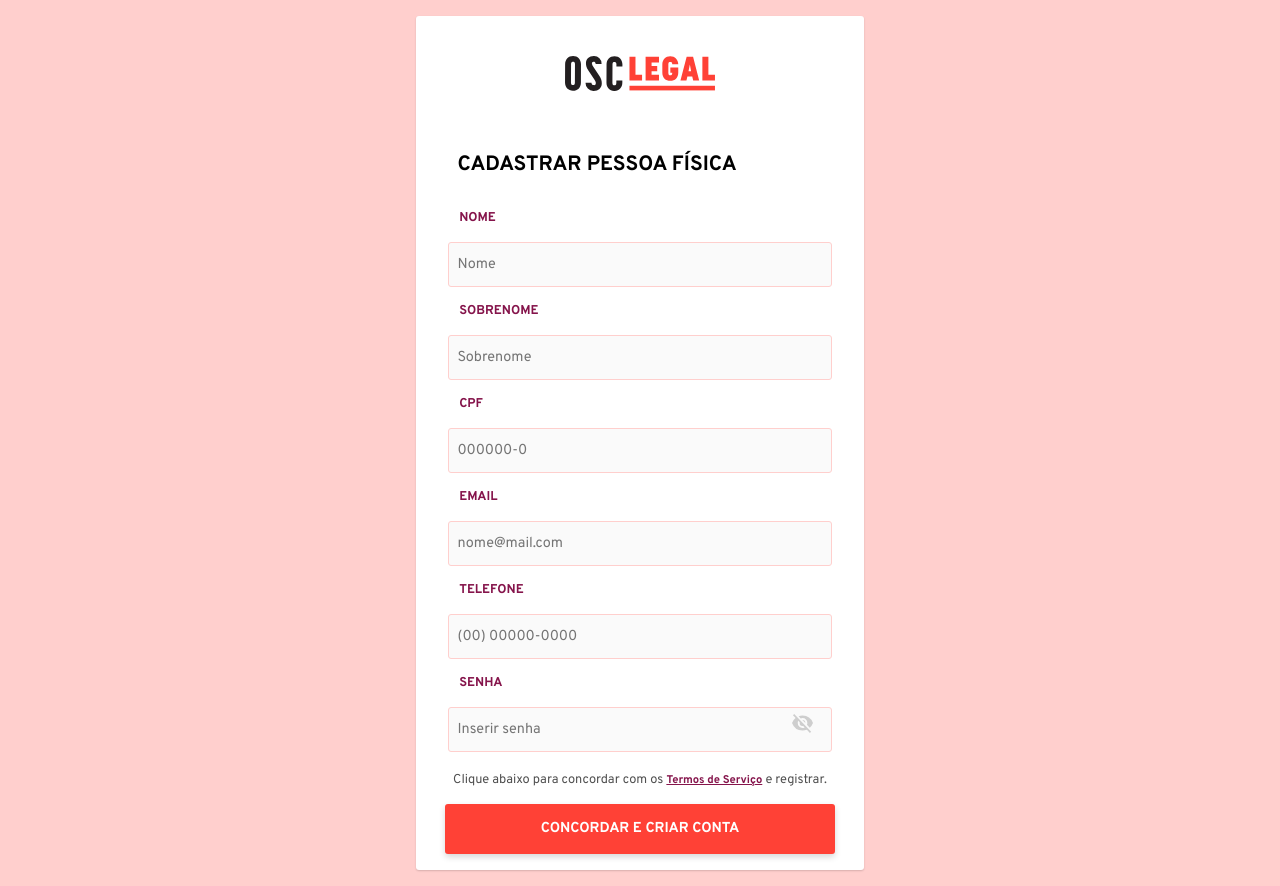
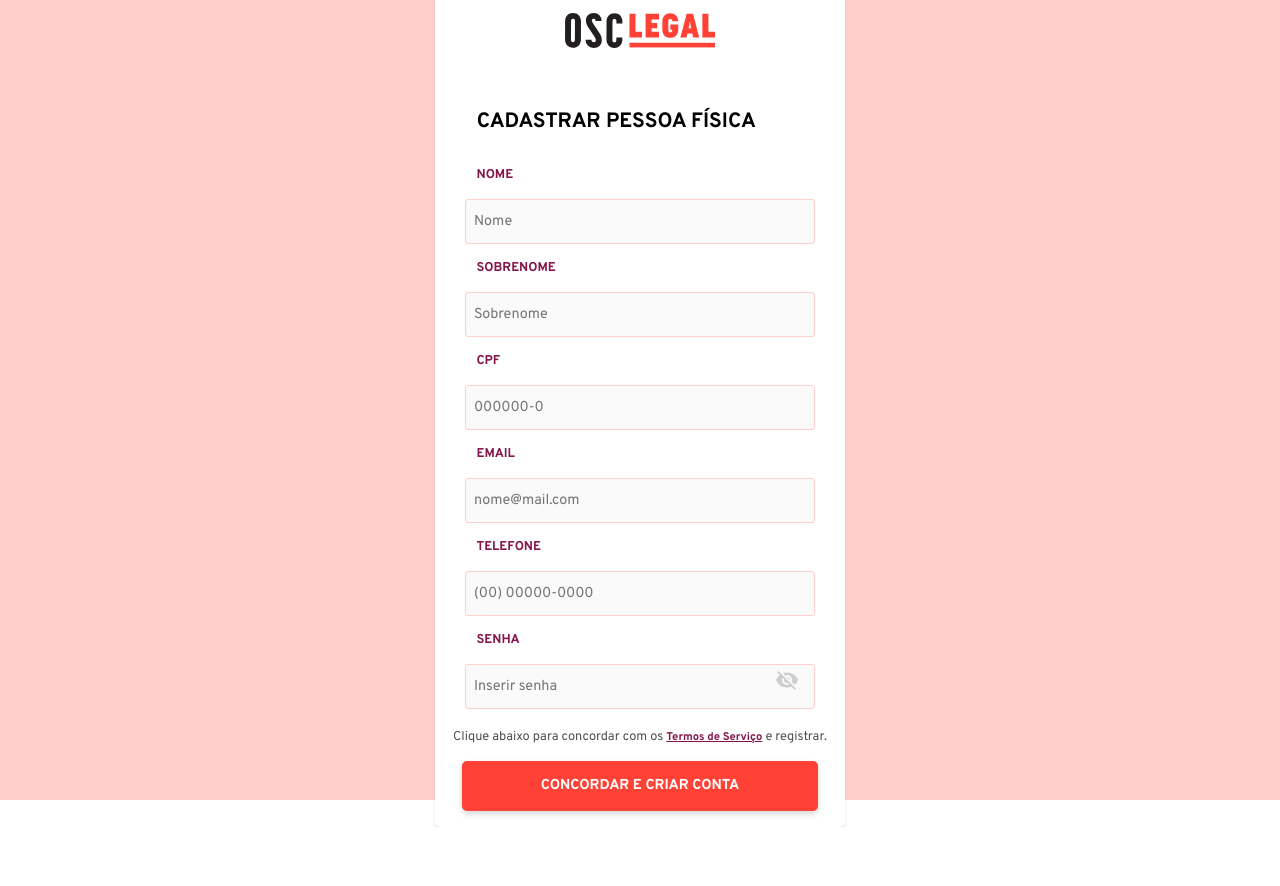
Before and after one commit to mymrtt/OSC-Legal, a React (Create React App) app: page /createuser in a window 1280 px wide. After the commit the page ends 827 px from the top, so only its background shows below. Built offline with nearby package versions, Linux system fonts and the light colour scheme.

Commit message:
fixing create user screen

```diff
--- a/package.json
+++ b/package.json
@@ -2,7 +2,7 @@
   "name": "osc",
   "version": "0.1.0",
   "private": true,
-  "homepage": "https://mymrtt.github.io/OSC-Legal/",
+  "homepage": "https://mymrtt.github.io/",
   "dependencies": {
     "@testing-library/jest-dom": "^4.2.4",
     "@testing-library/react": "^9.3.2",
--- a/src/components/Button.js
+++ b/src/components/Button.js
@@ -2,20 +2,20 @@ import React from 'react';
 import styled from 'styled-components';
 
 export const MyButton = styled.button`
+  margin: ${props => props.margin};
   width: ${props => props.width};
   height: ${props => props.height};
-  margin: ${props => props.margin};
   color: #fff;
-  background-color: #ff4136;
-  border: 0;
-  border-radius: 3px;
+  font-size: 0.9rem;
   font-weight: 600;
   font-family: Overpass, Bold;
-  font-size: 0.9rem;
+  border: 0;
+  border-radius: 5px;
+  background-color: #ff4136;
   box-shadow: 0 3px 6px #00000029;
   text-transform: uppercase;
 
-  @media (max-width: 648px) {
+  ${'' /* @media (max-width: 648px) {
     width: ${props => (props.login ? '90%' : '100%')};
   }
 
@@ -24,15 +24,15 @@ export const MyButton = styled.button`
   }
 
   @media (max-width: 320px) {
-    width: ${props => (props.login ? "83%" : "100%")};
-  }
+    width: ${props => (props.login ? '83%' : '100%')};
+  } */}
 
 `;
 
 export default function Button(props) {
-  return (
-    <MyButton onClick={props.onClick} login={props.login} type={props.type} width={props.width} height={props.height} margin={props.margin}>
-      {props.text}
-    </MyButton>
-  );
+	return (
+		<MyButton onClick={props.onClick} login={props.login} type={props.type} width={props.width} height={props.height} margin={props.margin}>
+			{props.text}
+		</MyButton>
+	);
 }
--- a/src/routes/routes.js
+++ b/src/routes/routes.js
@@ -18,7 +18,7 @@ import Dashboard from '../screens/dashboard/index';
 // import Organization from '../screens/dashboard/Organization/OrganizationScreen';
 
 import PrivateRoute from './PrivateRoute';
-import NoMatch from '../NoMatch';
+// import NoMatch from '../NoMatch';
 
 const Routes = () => (
 	<BrowserRouter>
@@ -31,8 +31,7 @@ const Routes = () => (
 			<Route path='/newpassword' component={NewPassowrdScreen} />
 			<Route path='/createuser' component={CreateUserScreen} />
 			{/* <Route path='/organization' component={Organization} /> */}
-
-			<Route component={NoMatch} />
+			{/* <Route component={NoMatch} /> */}
 			<PrivateRoute component={Dashboard} />
 		</Switch>
 	</BrowserRouter>
--- a/src/screens/onboarding/User/CreateUserScreen.js
+++ b/src/screens/onboarding/User/CreateUserScreen.js
@@ -8,7 +8,8 @@ import FisicalPersonTerms from './UserTerms';
 
 export const Container = styled.div`
   width: 100%;
-  min-height: 100vh;
+  ${''}
+  height: 100vh;
   display: flex;
   justify-content: center;
   align-items: center;
@@ -21,13 +22,13 @@ export const Container = styled.div`
 
 class CreateFisicalPersonScreen extends Component {
   state = {
-    modalTerms: false,
+  	modalTerms: false,
   };
 
   handleModalTerms = () => {
-    this.setState({
-      modalTerms: !this.state.modalTerms,
-    });
+  	this.setState({
+  		modalTerms: !this.state.modalTerms,
+  	});
   };
 
   render() {
--- a/src/screens/onboarding/User/UserForm.js
+++ b/src/screens/onboarding/User/UserForm.js
@@ -1,7 +1,5 @@
 /* eslint-disable class-methods-use-this */
-/* eslint-disable indent */
 /* eslint-disable no-mixed-spaces-and-tabs */
-/* eslint-disable no-dupe-class-members */
 
 // Libs
 import React, { Component } from 'react';
@@ -33,14 +31,13 @@ const mapDispatchToProps = dispatch => ({
 });
 
 const Form = styled.form`
-  min-width: 35%;
-  min-height: 100vh;
+  min-width: 32%;
   background-color: #fff;
   display: flex;
   flex-direction: column;
   align-items: center;
   margin: 1rem 0;
-  border-radius: 3px;
+  border-radius: 5px;
   box-shadow: 0 1px 2px #00000029;
 
   input {
@@ -207,7 +204,7 @@ class FisicalPersonForm extends Component {
 
   handleSubmit = (ev) => {
   	ev.preventDefault();
-    this.errors()
+  	this.errors();
   };
 
   errors = () => {
@@ -218,27 +215,27 @@ class FisicalPersonForm extends Component {
   		email,
   		telephone,
   		password,
-      cpf
+  		cpf,
   	} = this.state.user;
 
   	if (
-      name === '' ||
-      surname === '' ||
-      email === '' ||
-      telephone === '' ||
-      password === ''
+  		name === ''
+      || surname === ''
+      || email === ''
+      || telephone === ''
+      || password === ''
   	) {
   		this.setState({
   			isEmpty: true,
   		});
   	} else if (cpf.length < 11 || cpf.length > 11) {
   		this.setState({
-        isErrorCpf: true
-      })
+  			isErrorCpf: true,
+  		});
   	} else if (password.length < 4) {
   		this.setState({
   			isErrorPassword: true,
-      })
+  		});
   	} else {
   		this.setState({ isEmpty: false, isErrorPassword: false, isErrorCpf: false });
   		this.props.addNewUser(user);
@@ -258,7 +255,7 @@ class FisicalPersonForm extends Component {
   		isErrorPassword,
   		modalSucess,
   		isEmpty,
-      isErrorCpf
+  		isErrorCpf,
   	} = this.state;
 
   	return (
--- a/src/screens/onboarding/User/UserSucess.js
+++ b/src/screens/onboarding/User/UserSucess.js
@@ -73,17 +73,17 @@ const TextTermsBold = styled.strong`
 
 `;
 
-const ButtonLogin = styled.button`
-    text-transform: uppercase;
-    font-size: 1rem;
-    color: #85144b;
-    cursor: pointer;
-    font-family: Overpass, Bold;
-    background: none;
-    border: none;
-    background: #ff4136;
-    width: 87%;
-`;
+// const ButtonLogin = styled.button`
+//     text-transform: uppercase;
+//     font-size: 1rem;
+//     color: #85144b;
+//     cursor: pointer;
+//     font-family: Overpass, Bold;
+//     background: none;
+//     border: none;
+//     background: #ff4136;
+//     width: 87%;
+// `;
 
 const FisicalPersonSucess = props => (
 	<Modal>
```
Lines whose indentation alone changed are shown as unchanged.
